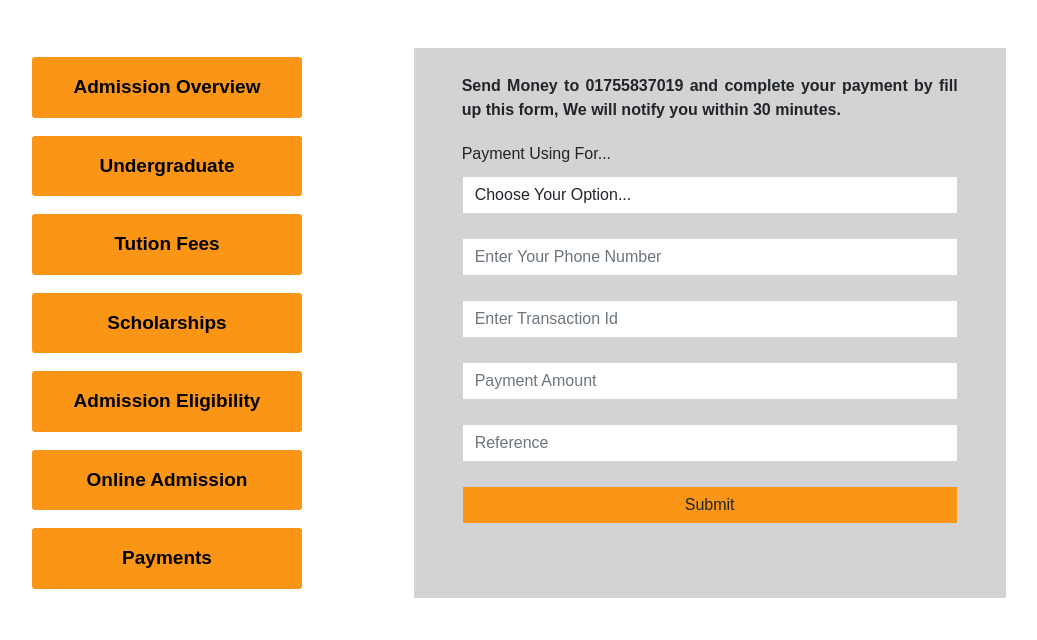
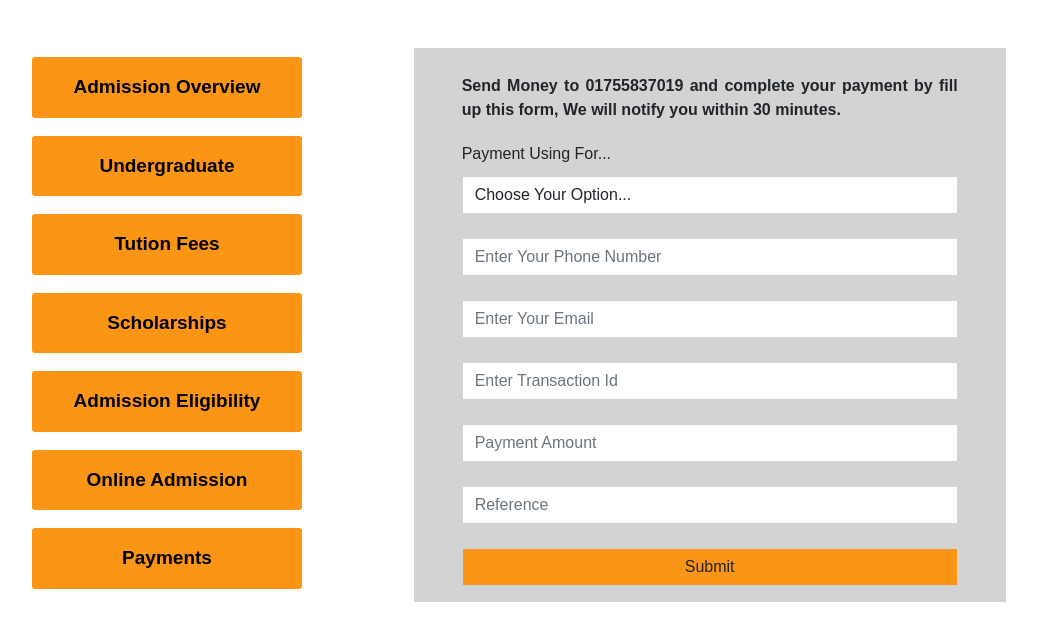
Before and after one commit to iqbal9865/Admission-Funnel, a React (Create React App) app: page /payments in a window 1280 px wide. Shown: the top 640 px of the page, without its empty margins (29-1066 px from the left). Built offline with nearby package versions, Linux system fonts and the light colour scheme; no server answers.

Commit message:
transaction mail

```diff
--- a/src/components/Admin/ManageAdmission/ManageAdmission.js
+++ b/src/components/Admin/ManageAdmission/ManageAdmission.js
@@ -28,6 +28,7 @@ const ManageAdmission = () => {
 
                     <th scope="col">Name</th>
                     <th scope="col">Phone</th>
+                    <th scope="col">Email</th>
                     <th scope="col">YEAR</th>
                     <th scope="col">Semester</th>
                     <th scope="col">Department</th>
@@ -42,6 +43,7 @@ const ManageAdmission = () => {
                             <tr>
                                 <td className="my-2">{registration.name}</td>
                                 <td className="my-2 ">{registration.mobileNumber}</td>
+                                <td className="my-2 ">{registration.email}</td>
                                 <td className="my-2 ">{registration.academicYear}</td>
                                 <td className="my-2 ">{registration.semsester}</td>
                                 <td className="my-2 ">{registration.department}</td>
@@ -60,6 +62,7 @@ const ManageAdmission = () => {
                     <tr>
 
                     <th scope="col">Phone</th>
+                    <th scope="col">email</th>
                     <th scope="col">Trans Id</th>
                     <th scope="col">Amount</th>
                     <th scope="col">Via</th>
@@ -73,6 +76,7 @@ const ManageAdmission = () => {
                         payments.map(payment =>
                             <tr>
                                 <td className="my-2">{payment.phone}</td>
+                                <td className="my-2">{payment.email}</td>
                                 <td className="my-2 ">{payment.transId}</td>
                                 <td className="my-2 ">{payment.amount}</td>
                                 <td className="my-2 ">{payment.method}</td>
--- a/src/components/AdmissionInfo/Payments/Payments.js
+++ b/src/components/AdmissionInfo/Payments/Payments.js
@@ -12,6 +12,7 @@ const Payments = () => {
         const eventData = {
             method: data.paymentMethod,
             phone: data.phone,
+            email: data.email,
             transId: data.transId,
             amount: data.amount,
             reference: data.reference
@@ -59,6 +60,9 @@ const Payments = () => {
                     <div>
                         <input {...register("phone")} required style={{borderRadius:'0'}} type="phone" className="form-control" placeholder="Enter Your Phone Number"  /> <br />
                     </div>
+                      <div>
+                        <input {...register("email")} required style={{borderRadius:'0'}} type="email" className="form-control" placeholder="Enter Your Email"  /> <br />
+                    </div>
                     <div>
                         <input  {...register("transId")} required style={{borderRadius:'0'}}  type="text" className="form-control" placeholder="Enter Transaction Id" /> <br />
                     </div>
```
